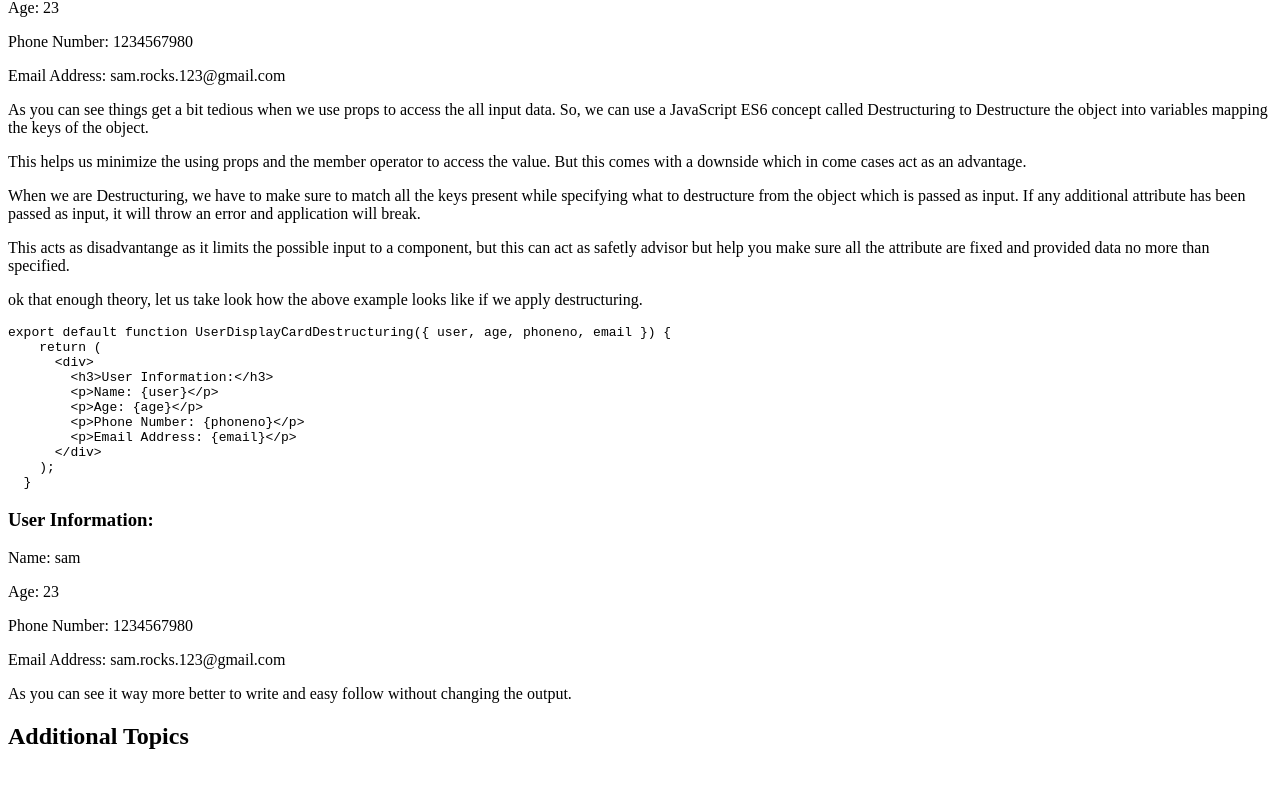
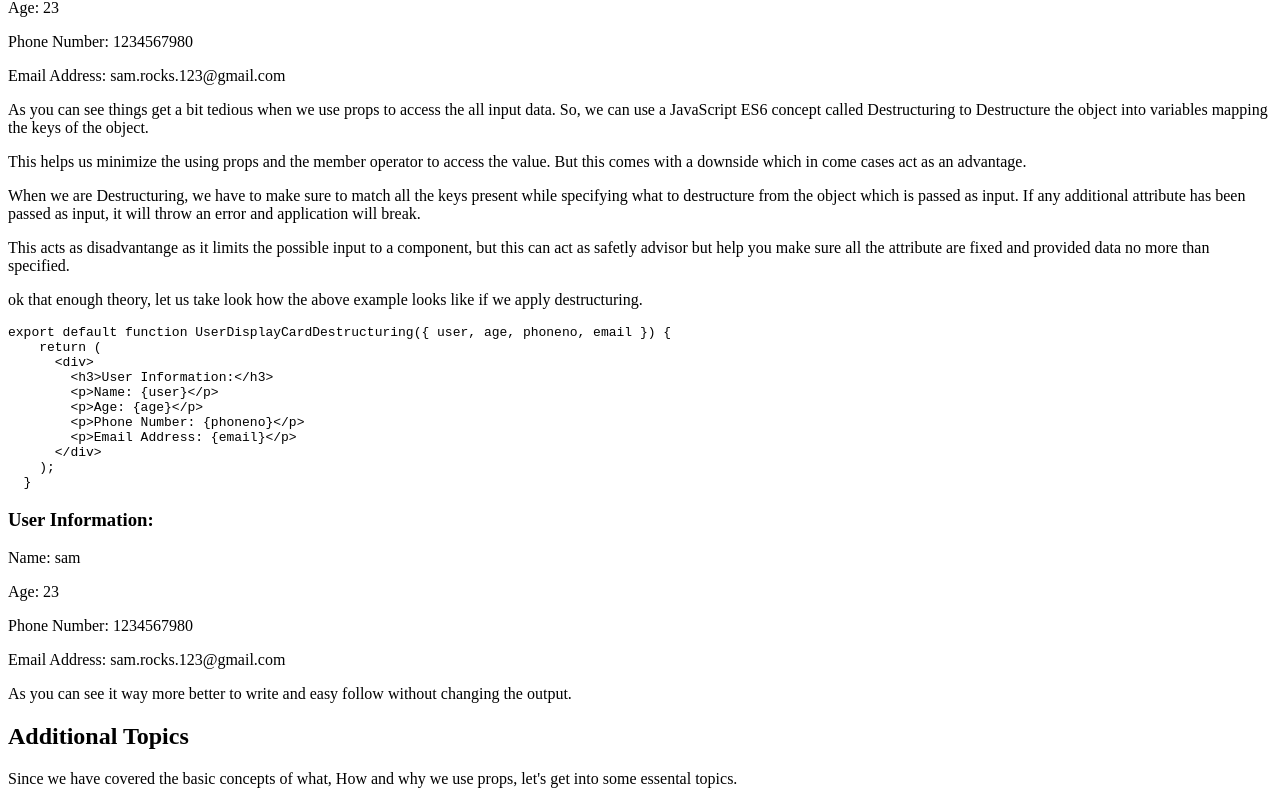
Before and after one commit to iamwatchdogs/Learning-React, a React (Vite) app: page / in a window 1280 px wide. Shown: the part 1178-1982 px from the top of the page. Before the commit the page ends 1948 px from the top, so only its background shows below. Built offline with nearby package versions, Linux system fonts and the light colour scheme.

Commit message:
Finished title and description

```diff
--- a/src/components/props-components/AdditionalPropsTopics.jsx
+++ b/src/components/props-components/AdditionalPropsTopics.jsx
@@ -7,10 +7,20 @@ function AdditionalTopicsTitle() {
   return <h2>Additional Topics</h2>;
 }
 
+function AdditionalTopicsDescription() {
+  return (
+    <p>
+      Since we have covered the basic concepts of what, How and why we use
+      props, let{"'"}s get into some essental topics.
+    </p>
+  );
+}
+
 export default function AdditionalPropsTopics() {
   return (
     <section id='additonal-topics'>
       <AdditionalTopicsTitle />
+      <AdditionalTopicsDescription />
       <DefaultValueProps />
       <BooleanProps />
       <UsingSpreadOperator />
```
